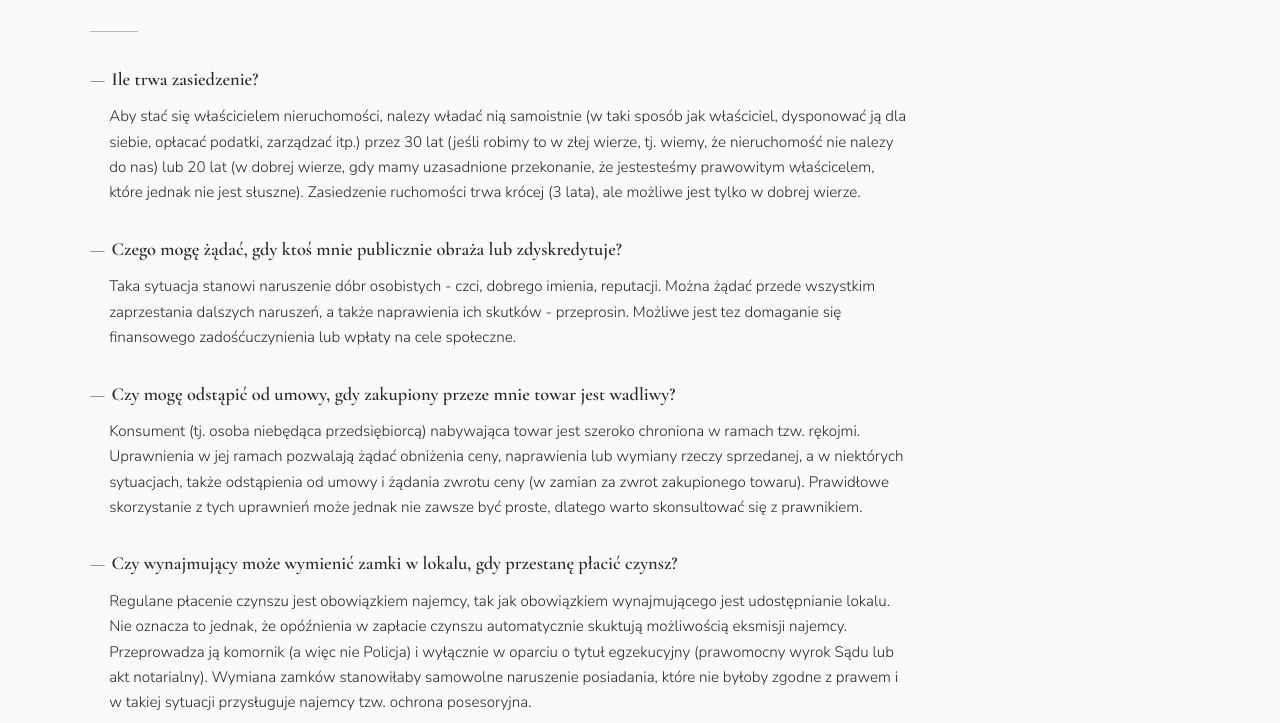
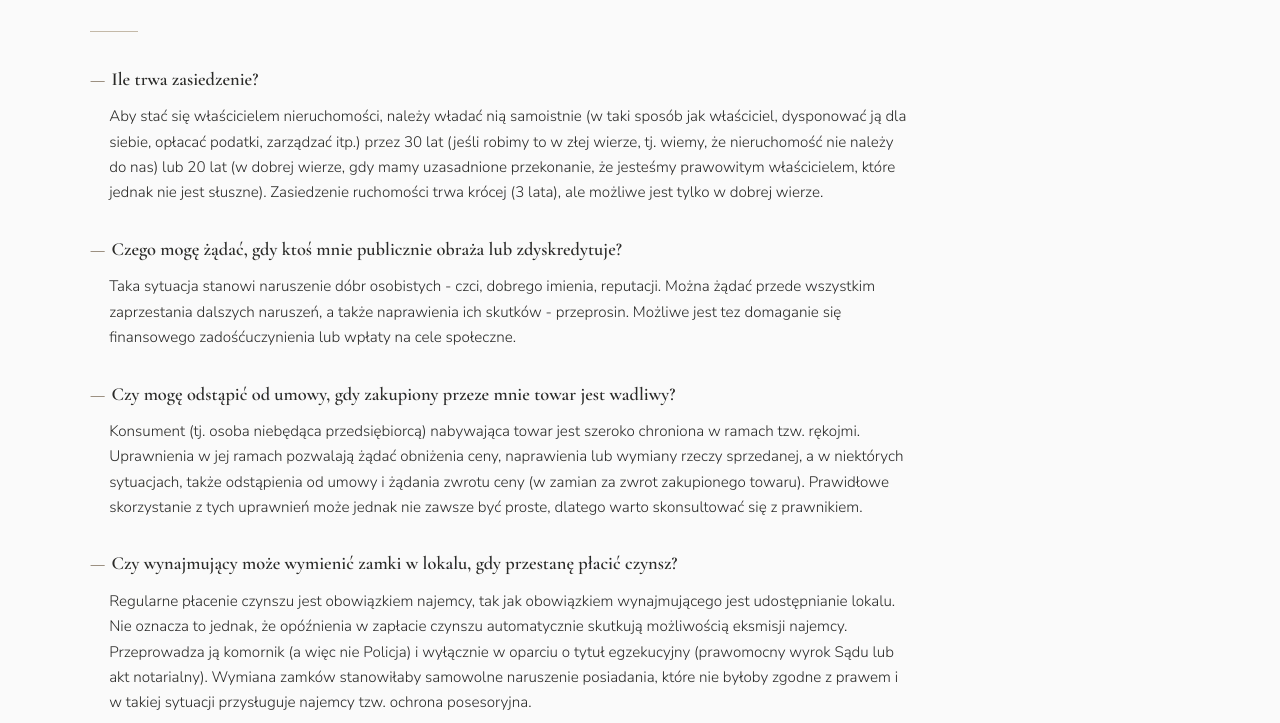
Before and after one commit to pmmodzelewski/adwokatmodzelewski.pl, a Jekyll site: the page built from _specjalizacje/prawo-cywilne.md, in a window 1280 px wide and 1400 px high, scrolled down 1888 px. Shown: the part 154-877 px from the top of the window. Built offline with Jekyll 4.4.1, drawn with Linux system fonts in a browser that asks for light colours; Markdown is read by kramdown in place of the engine named in the settings.

Commit message:
Update prawo-cywilne.md

```diff
--- a/_specjalizacje/prawo-cywilne.md
+++ b/_specjalizacje/prawo-cywilne.md
@@ -8,9 +8,9 @@ permalink: /specjalizacje/prawo-cywilne/
 lang_alt: /en/specjalizacje/civil-law/
 faq:
   - q: "Ile trwa zasiedzenie?"
-    a: "Aby stać się właścicielem nieruchomości, nalezy władać nią samoistnie (w taki sposób jak właściciel, dysponować ją dla
-    siebie, opłacać podatki, zarządzać itp.) przez 30 lat (jeśli robimy to w złej wierze, tj. wiemy, że nieruchomość nie nalezy
-    do nas) lub 20 lat (w dobrej wierze, gdy mamy uzasadnione przekonanie, że jestesteśmy prawowitym właścicelem, które jednak
+    a: "Aby stać się właścicielem nieruchomości, należy władać nią samoistnie (w taki sposób jak właściciel, dysponować ją dla
+    siebie, opłacać podatki, zarządzać itp.) przez 30 lat (jeśli robimy to w złej wierze, tj. wiemy, że nieruchomość nie należy
+    do nas) lub 20 lat (w dobrej wierze, gdy mamy uzasadnione przekonanie, że jesteśmy prawowitym właścicielem, które jednak
     nie jest słuszne). Zasiedzenie ruchomości trwa krócej (3 lata), ale możliwe jest tylko w dobrej wierze."
 
   - q: "Czego mogę żądać, gdy ktoś mnie publicznie obraża lub zdyskredytuje?"
@@ -25,8 +25,8 @@ faq:
     skorzystanie z tych uprawnień może jednak nie zawsze być proste, dlatego warto skonsultować się z prawnikiem."
 
   - q: "Czy wynajmujący może wymienić zamki w lokalu, gdy przestanę płacić czynsz?"
-    a: "Regulane płacenie czynszu jest obowiązkiem najemcy, tak jak obowiązkiem wynajmującego jest udostępnianie lokalu.
-    Nie oznacza to jednak, że opóźnienia w zapłacie czynszu automatycznie skuktują możliwością eksmisji najemcy. Przeprowadza ją
+    a: "Regularne płacenie czynszu jest obowiązkiem najemcy, tak jak obowiązkiem wynajmującego jest udostępnianie lokalu.
+    Nie oznacza to jednak, że opóźnienia w zapłacie czynszu automatycznie skutkują możliwością eksmisji najemcy. Przeprowadza ją
     komornik (a więc nie Policja) i wyłącznie w oparciu o tytuł egzekucyjny (prawomocny wyrok Sądu lub akt notarialny). Wymiana zamków
     stanowiłaby samowolne naruszenie posiadania, które nie byłoby zgodne z prawem i w takiej sytuacji przysługuje najemcy tzw. ochrona
     posesoryjna."
```
